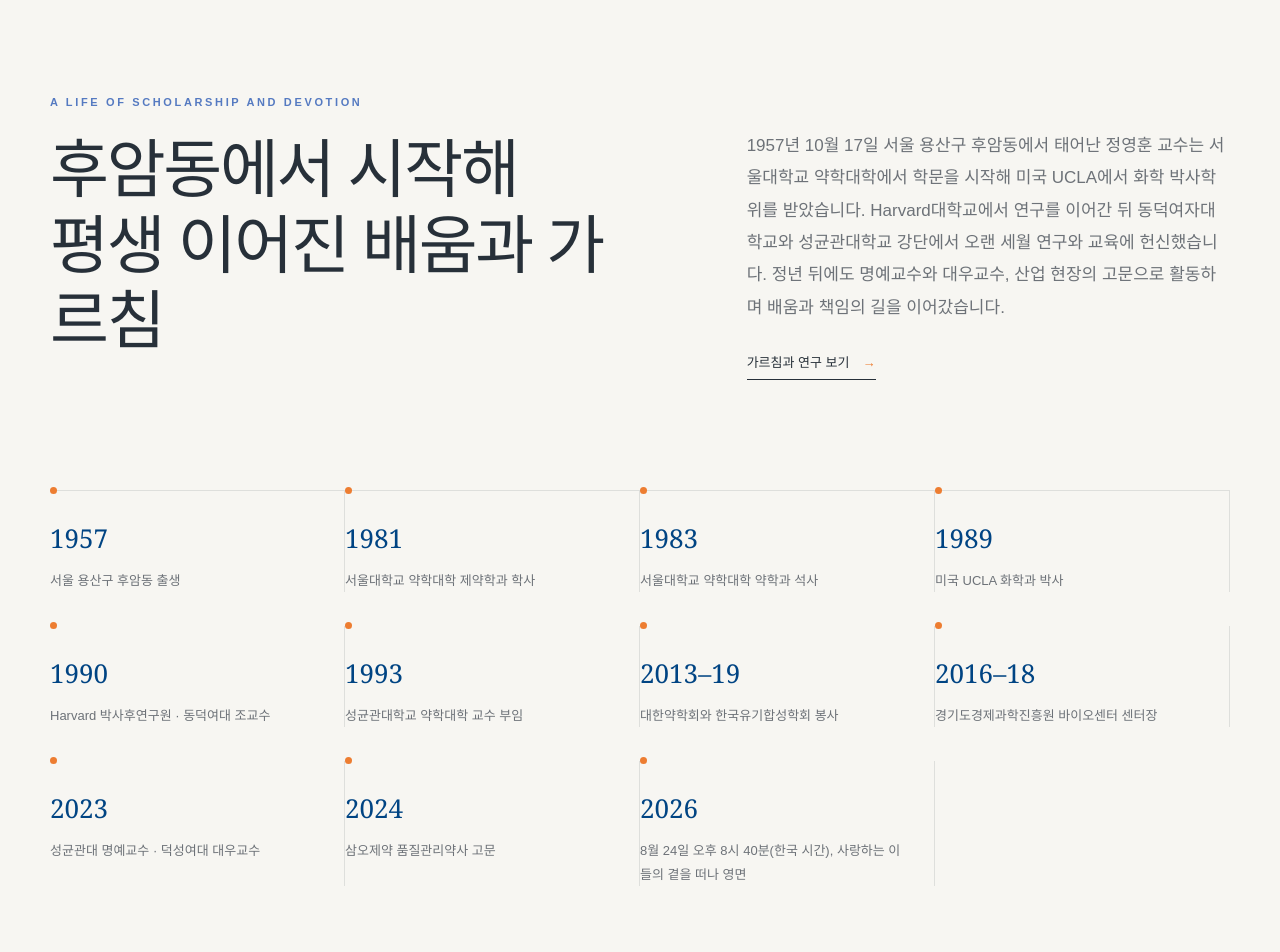
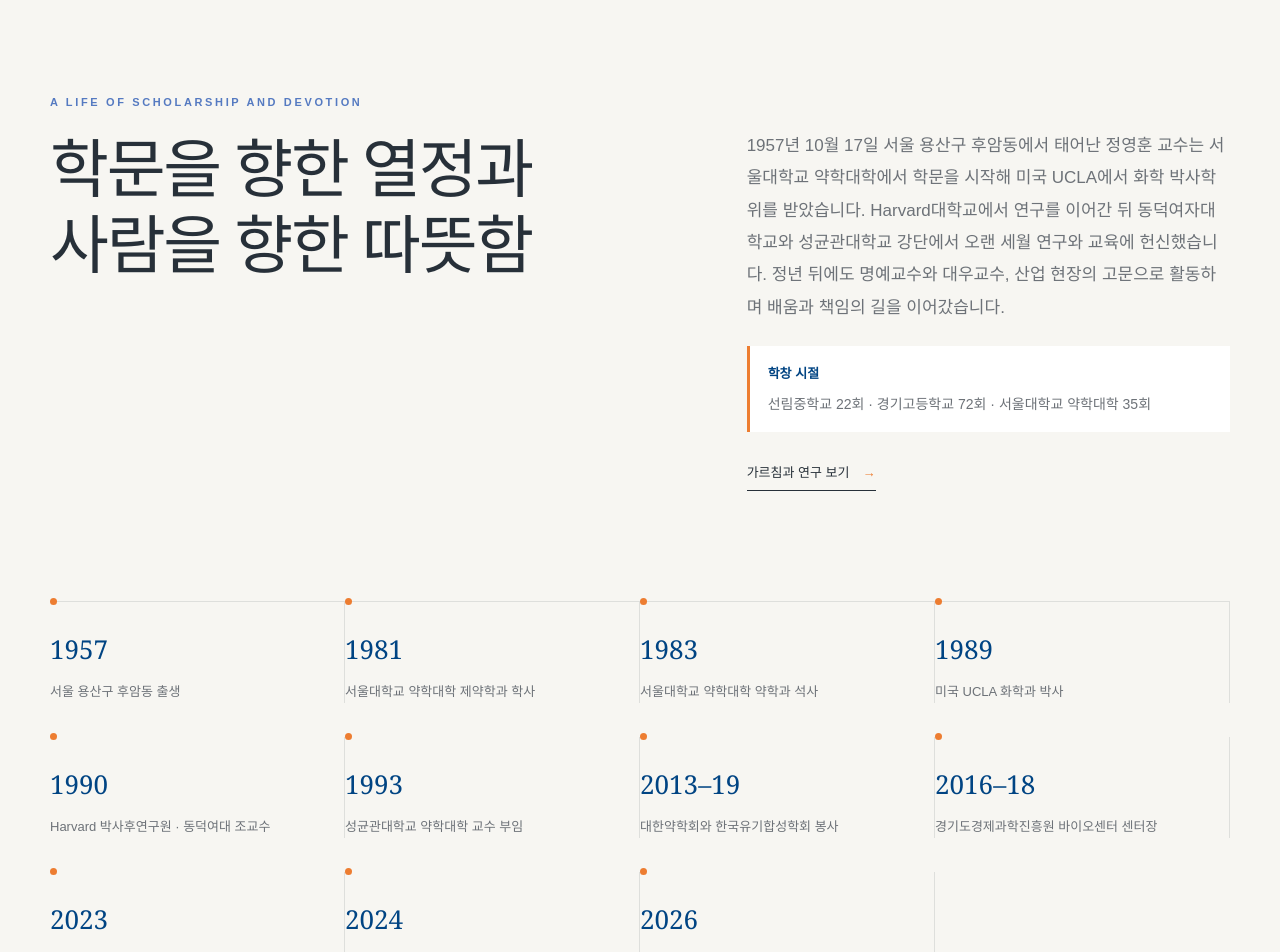
Before and after one commit to SungJung0616/father-memorial-site, a Next.js app in the folder memorial-site/: page / in a window 1280 px wide. Shown: the part 860-1812 px from the top of the page. Built offline with nearby package versions, Linux system fonts and the light colour scheme.

Commit message:
Refine biography wording and school history

```diff
--- a/memorial-site/app/en/page.tsx
+++ b/memorial-site/app/en/page.tsx
@@ -9,13 +9,13 @@ const milestones = [
   { year: '2016–18', label: 'Director, Bio Center at Gyeonggido Business & Science Accelerator' },
   { year: '2023', label: 'Professor Emeritus at SKKU; faculty appointment at Duksung Women’s University' },
   { year: '2024', label: 'Quality-management pharmacist adviser at Samoh Pharmaceutical' },
-  { year: '2026', label: 'Passed away on August 24 at 8:40 p.m. KST, remembered by family, friends, colleagues, and students' },
+  { year: '2026', label: 'Passed away on August 24, remembered by family, friends, colleagues, and students' },
 ];
 
 export default function EnglishHome(){
   return <main>
     <section className="hero" id="home"><header className="site-header"><a className="wordmark" href="/en"><span className="wordmark-ko">Professor Young Hoon Jung</span><span className="wordmark-en">In loving memory</span></a><nav className="desktop-nav" aria-label="Main navigation"><a href="#life">His Life</a><a href="#teaching">Teaching &amp; Research</a><a href="#photos">Life in Photos</a><a href="#directions">Resting Place</a><a href="#memories">Share a Memory</a></nav><Link className="language-button" href="/" aria-label="한국어로 보기">한국어</Link></header><HeroCarousel language="en"/><div className="hero-shade"/><div className="hero-content"><p className="eyebrow">In loving memory</p><h1>Professor<br/>Young Hoon Jung</h1><p className="dates">October 17, 1957 — August 24, 2026</p><blockquote>A beloved father, teacher, scholar, and mentor whose warmth and dedication continue to inspire us.</blockquote><div className="hero-actions"><a className="primary-action" href="#life">His Life</a><a className="secondary-action" href="#memories">Share a Memory</a></div></div></section>
-    <section className="intro section-shell" id="life"><p className="section-kicker">A life of scholarship and devotion</p><div className="intro-grid"><h2>From Huam-dong<br/>to a lifetime of learning and teaching.</h2><div><p>Born on October 17, 1957, in Huam-dong, Seoul, Professor Young Hoon Jung began his academic journey at Seoul National University College of Pharmacy and earned his Ph.D. in Chemistry at UCLA. After continuing his research at Harvard, he devoted decades to research and education at Dongduk Women’s University and Sungkyunkwan University. Even after retirement, he continued serving students, academia, and industry as a professor emeritus, faculty member, and adviser.</p><a className="text-link" href="#teaching">Teaching and research <span>→</span></a></div></div><div className="milestones">{milestones.map(item=><article key={item.year}><strong>{item.year}</strong><span>{item.label}</span></article>)}</div></section>
+    <section className="intro section-shell" id="life"><p className="section-kicker">A life of scholarship and devotion</p><div className="intro-grid"><h2>A passion for scholarship.<br/>A warmth for people.</h2><div><p>Born on October 17, 1957, in Huam-dong, Seoul, Professor Young Hoon Jung began his academic journey at Seoul National University College of Pharmacy and earned his Ph.D. in Chemistry at UCLA. After continuing his research at Harvard, he devoted decades to research and education at Dongduk Women’s University and Sungkyunkwan University. Even after retirement, he continued serving students, academia, and industry as a professor emeritus, faculty member, and adviser.</p><p className="school-history"><strong>School communities</strong><span>Sunlim Middle School, Class 22 · Kyunggi High School, Class 72 · Seoul National University College of Pharmacy, Class 35</span></p><a className="text-link" href="#teaching">Teaching and research <span>→</span></a></div></div><div className="milestones">{milestones.map(item=><article key={item.year}><strong>{item.year}</strong><span>{item.label}</span></article>)}</div></section>
     <section className="photo-section" id="photos"><div className="section-shell"><div className="section-heading"><div><p className="section-kicker">Life in photos</p><h2>Moments We Remember</h2></div></div><div className="album-grid"><article className="album-card warm"><div className="album-placeholder"><span>PHOTO 1</span></div><p>Family</p><h3>With Family</h3></article><article className="album-card blue"><div className="album-placeholder"><span>PHOTO 2</span></div><p>Friends</p><h3>Among Friends</h3></article><article className="album-card green"><div className="album-placeholder"><span>PHOTO 3</span></div><p>Teaching &amp; Research</p><h3>A Life in Scholarship</h3></article></div></div></section>
     <section className="legacy section-shell" id="teaching"><div className="legacy-mark" aria-hidden="true">學</div><div><p className="section-kicker">Teaching &amp; research</p><h2>A Legacy of Learning</h2><p>His work advanced organic and medicinal chemistry, while his greatest legacy lives on through the students and colleagues he guided.</p></div></section>
     <section className="directions section-shell" id="directions"><div><p className="section-kicker">Visiting his resting place</p><h2>Visiting His Resting Place</h2><p>Directions and visiting information will appear here after the family confirms what may be shared publicly.</p></div><article className="directions-card"><p className="example-label">NOT YET PUBLIC</p><h3>Resting Place &amp; Memorial Visit</h3><address>The family will add the location here.</address><dl><div><dt>Visiting</dt><dd>Hours and meeting point</dd></div><div><dt>Transit</dt><dd>Nearest station and directions</dd></div><div><dt>Parking</dt><dd>Parking location and guidance</dd></div></dl><a href="#directions">View Information</a></article></section>
--- a/memorial-site/app/page.tsx
+++ b/memorial-site/app/page.tsx
@@ -9,7 +9,7 @@ const milestones = [
   { year: '2016–18', label: '경기도경제과학진흥원 바이오센터 센터장' },
   { year: '2023', label: '성균관대 명예교수 · 덕성여대 대우교수' },
   { year: '2024', label: '삼오제약 품질관리약사 고문' },
-  { year: '2026', label: '8월 24일 오후 8시 40분(한국 시간), 사랑하는 이들의 곁을 떠나 영면' },
+  { year: '2026', label: '8월 24일, 사랑하는 이들의 곁을 떠나 영면' },
 ];
 
 const albums = [
@@ -48,8 +48,8 @@ export default function Home() {
       <section className="intro section-shell" id="life">
         <p className="section-kicker">A life of scholarship and devotion</p>
         <div className="intro-grid">
-          <h2>후암동에서 시작해<br />평생 이어진 배움과 가르침</h2>
-          <div><p>1957년 10월 17일 서울 용산구 후암동에서 태어난 정영훈 교수는 서울대학교 약학대학에서 학문을 시작해 미국 UCLA에서 화학 박사학위를 받았습니다. Harvard대학교에서 연구를 이어간 뒤 동덕여자대학교와 성균관대학교 강단에서 오랜 세월 연구와 교육에 헌신했습니다. 정년 뒤에도 명예교수와 대우교수, 산업 현장의 고문으로 활동하며 배움과 책임의 길을 이어갔습니다.</p><a className="text-link" href="#teaching">가르침과 연구 보기 <span>→</span></a></div>
+          <h2>학문을 향한 열정과<br />사람을 향한 따뜻함</h2>
+          <div><p>1957년 10월 17일 서울 용산구 후암동에서 태어난 정영훈 교수는 서울대학교 약학대학에서 학문을 시작해 미국 UCLA에서 화학 박사학위를 받았습니다. Harvard대학교에서 연구를 이어간 뒤 동덕여자대학교와 성균관대학교 강단에서 오랜 세월 연구와 교육에 헌신했습니다. 정년 뒤에도 명예교수와 대우교수, 산업 현장의 고문으로 활동하며 배움과 책임의 길을 이어갔습니다.</p><p className="school-history"><strong>학창 시절</strong><span>선림중학교 22회 · 경기고등학교 72회 · 서울대학교 약학대학 35회</span></p><a className="text-link" href="#teaching">가르침과 연구 보기 <span>→</span></a></div>
         </div>
         <div className="milestones" aria-label="주요 생애 연보">
           {milestones.map((item) => <article key={item.year}><strong>{item.year}</strong><span>{item.label}</span></article>)}
```
Also changed, not shown: memorial-site/app/extra.css, 2 other files (tests, documents, lock files or other folders).
